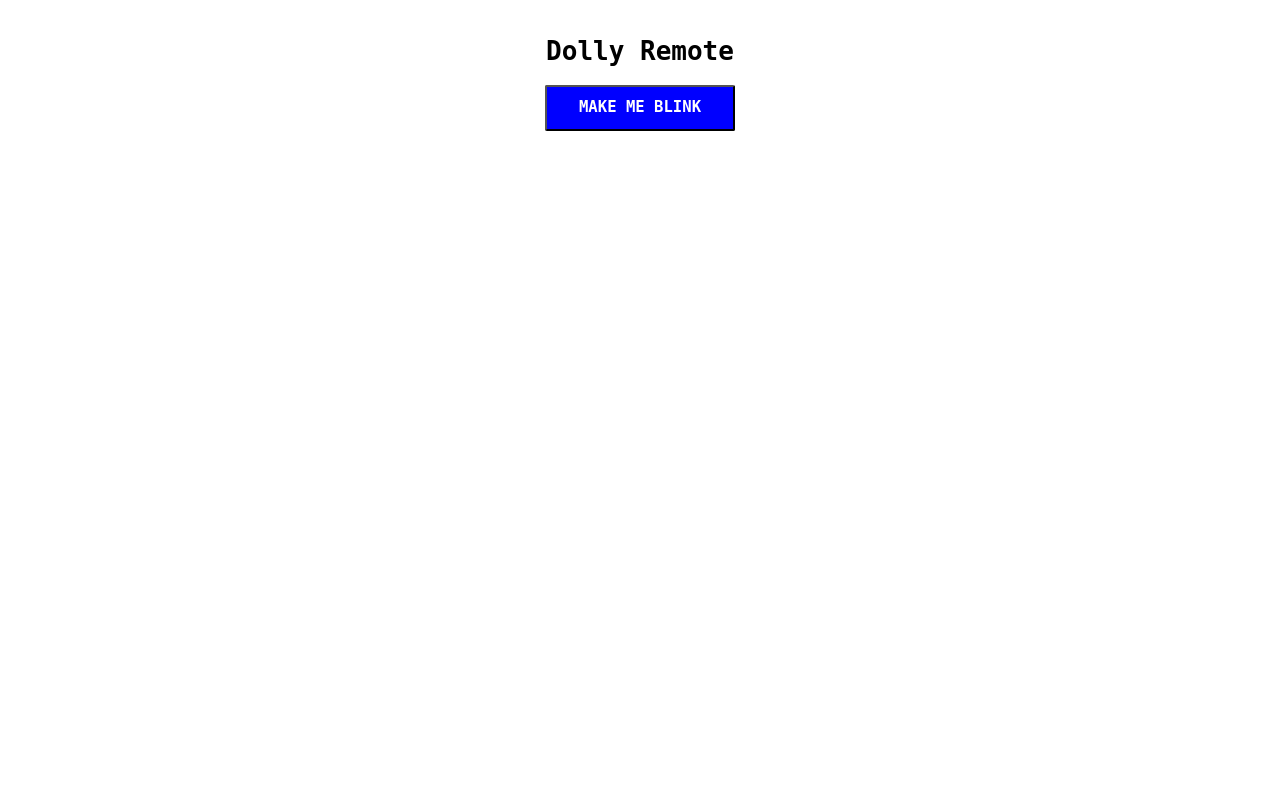
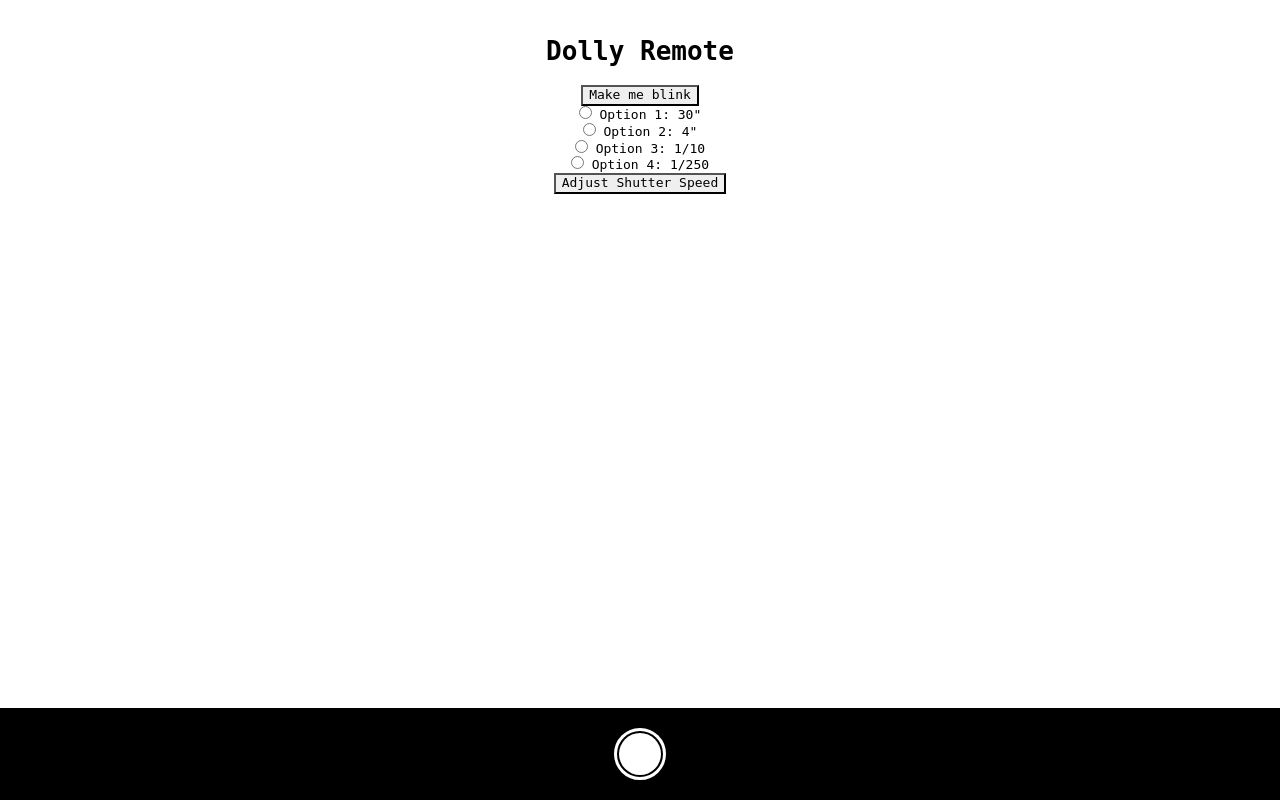
Before and after one commit to deeboss/python-js-dolly-cam-app, a Flask app: page / in a window 1280 px wide. Run offline with Flask 2, Linux system fonts and the light colour scheme.

Commit message:
image capture loop test complete

```diff
--- a/app.py
+++ b/app.py
@@ -34,7 +34,10 @@ def blinkLed():
 
     return jsonify("hello")
 
-
+@app.route('/captureImage')
+def captureImage():
+    os.system("gphoto2 --capture-image")
+    return jsonify("Works")
 
 # Run Server
 if __name__ == "__main__":
--- a/static/css/styles.css
+++ b/static/css/styles.css
@@ -14,7 +14,7 @@ body {
 button {
     appearance: none;
     -webkit-appearance: none;
-    font-size: larger;
+    /* font-size: larger;
     padding: 12px 32px;
     font-weight: bold;
     text-align: center;
@@ -23,9 +23,9 @@ button {
     color: white;
     text-transform: uppercase;
     outline: none;
-    opacity: 1;
-    transform: translateY(0px);
-    transition: transform 0.12s ease-in-out, opacity 0.12s ease-in-out;
+    opacity: 1; */
+    /* transform: translateY(0px); */
+    /* transition: transform 0.12s ease-in-out, opacity 0.12s ease-in-out; */
 }
 
 button:focus {
@@ -33,7 +33,53 @@ button:focus {
 }
 
 button:active {
-    transform: translateY(4px);
+    /* transform: translateY(4px);
     opacity: 0.8;
-    transition: transform 0.12s ease-in-out, opacity 0.12s ease-in-out;
+    transition: transform 0.12s ease-in-out, opacity 0.12s ease-in-out; */
 }
+
+nav.other-controls {
+    position: fixed;
+    top: 0;
+    width: 100%;
+    left: 50%;
+    transform: translateX(-50%);
+    background: black;
+    padding: 20px;
+}
+
+footer.camera-controls {
+    position: fixed;
+    bottom: 0;
+    width: 100%;
+    left: 50%;
+    transform: translateX(-50%);
+    background: black;
+    padding: 20px;
+}
+
+button.button--capture-image {
+    width: 52px;
+    height: 52px;
+    border-radius: 60px;
+    position: relative;
+    background: black;
+    border: 3px solid white;
+}
+
+button.button--capture-image span {
+    position: absolute;
+    width: 42px;
+    height: 42px;
+    border-radius: 60px;
+    top: 50%;
+    left: 50%;
+    background: white;
+    transform: translate(-50%, -50%) scale(1);
+    transition: transform 0.12s ease-in-out;
+}
+
+button.button--capture-image:active span {
+    transform: translate(-50%, -50%) scale(0.85);
+    transition: transform 0.12s ease-in-out;
+}
--- a/templates/index.html
+++ b/templates/index.html
@@ -9,22 +9,50 @@
     <script type=text/javascript src="{{url_for('static', filename='js/jquery.js') }}"></script>
   </head>
   <body>
+    <!-- <nav class="other-controls">
+    </nav> -->
     <div class='wrapper'>
       <h1> Dolly Remote </h1>
+      <button id="blinkLed">
+        Make me blink
+      </button>
       <div>
-          <button id="blinkLed">
-            Make me blink
-          </button>
+        <div>
+          <input id="0" name="shutterOptions" type="radio">
+          <label for="0">Option 1: 30"</label>
+        </div>
+        <div>
+          <input id="9" name="shutterOptions" type="radio">
+          <label for="9">Option 2: 4"</label>
+        </div>
+        <div>
+          <input id="25" name="shutterOptions" type="radio">
+          <label for="25">Option 3: 1/10</label>
+        </div>
+        <div>
+          <input id="39" name="shutterOptions" type="radio">
+          <label for="39">Option 4: 1/250</label>
+        </div>
       </div>
-
-    </div>
+      <button id="adjustShutterSpeed">
+        Adjust Shutter Speed
+      </button>
+      </div>
+    <footer class="camera-controls">
+      <button class="button--capture-image" id="">
+        <span></span>
+      </button>
+    </footer>
 
     <script type="text/javascript">
       $(function() {
         $('#blinkLed').on('click', function() {
-          $.getJSON('/blinkLed', {}, function(data) {
-            $("#result").text(data.result);
-          });
+          $.getJSON('/blinkLed', {}, function(data) {});
+          return false;
+        });
+
+        $('#captureImage').on('click', function() {
+          $.getJSON('/captureImage', {}, function(data) {});
           return false;
         });
       });
```
